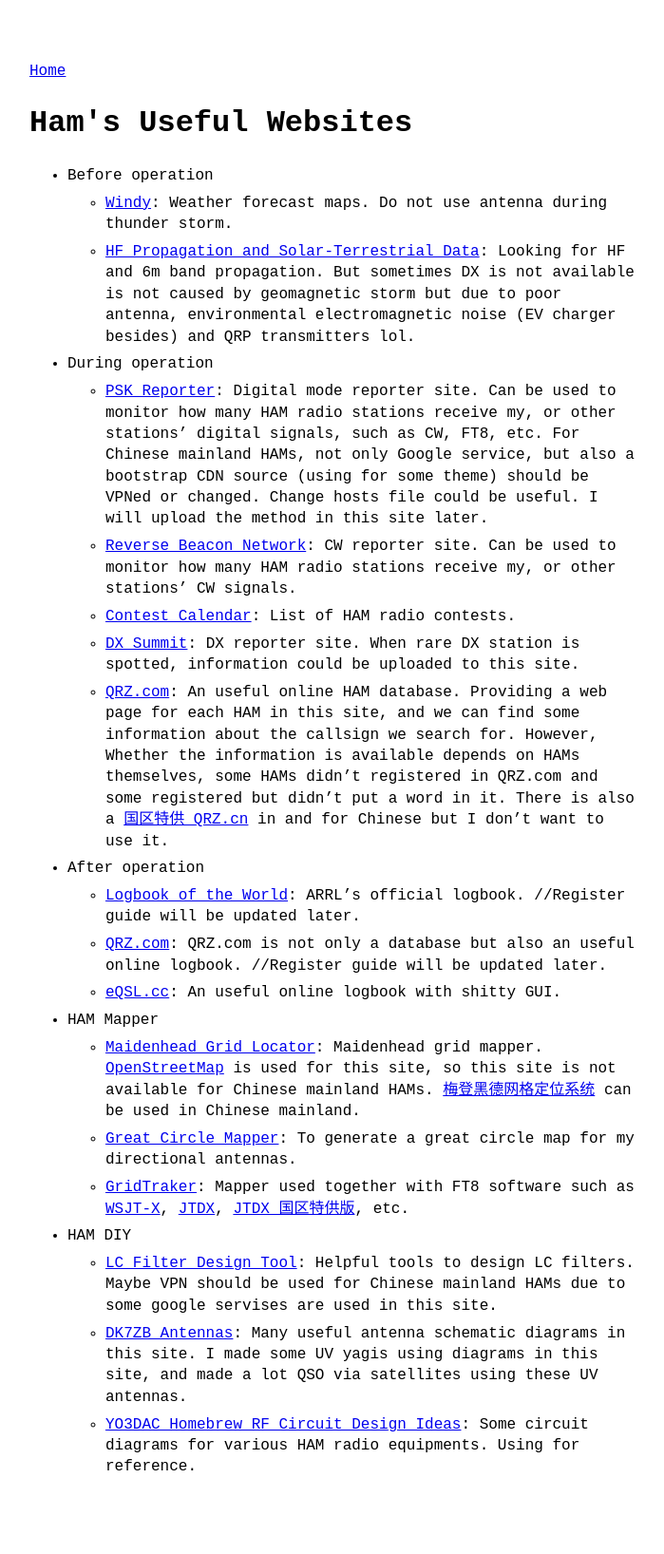
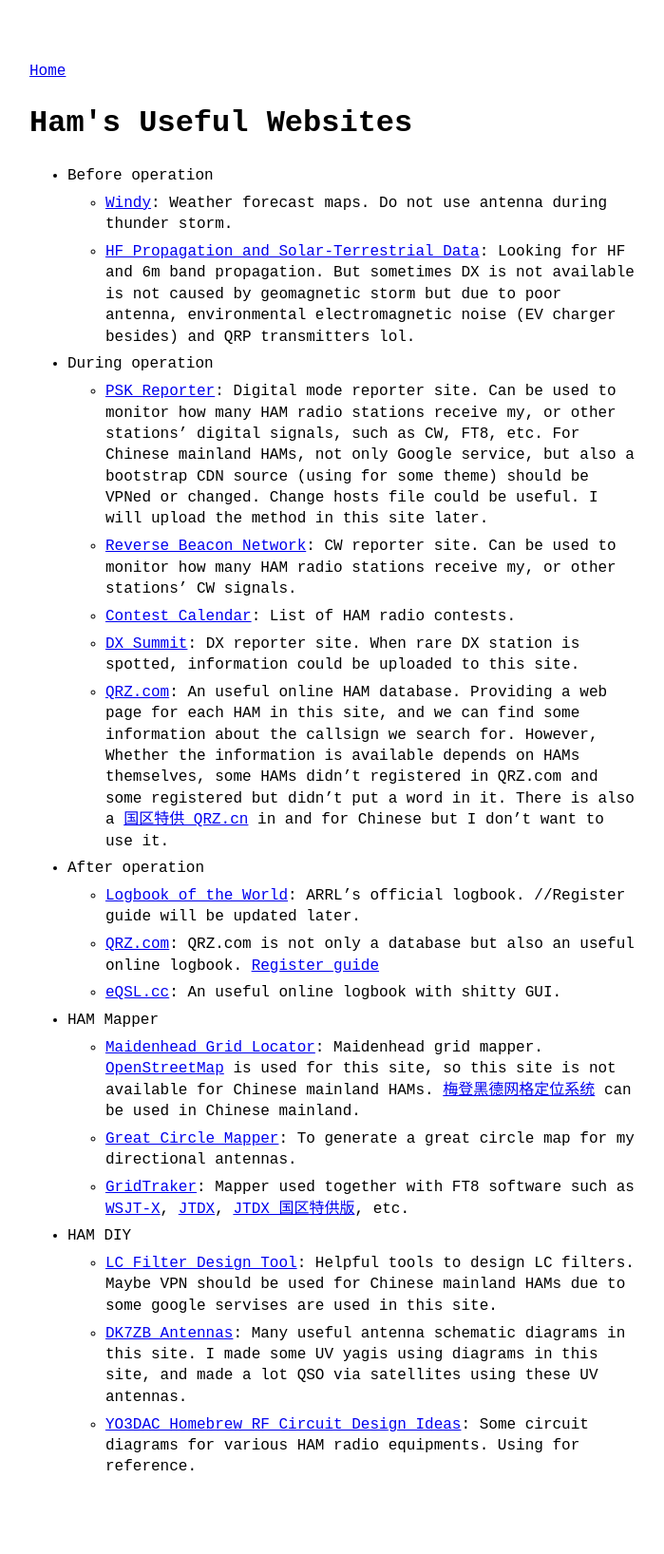
Before and after one commit to Yurihou/yurihou.github.io, a Jekyll site: the page built from hamtools.md, in a window 1280 px wide. Shown: the whole page at 95% size, without its empty margins (289-988 px from the left). Built offline with Jekyll 4.4.1, drawn with Linux system fonts in a browser that asks for light colours.

Commit message:
Update hamtools.md

```diff
--- a/hamtools.md
+++ b/hamtools.md
@@ -14,7 +14,7 @@ title: Ham's Useful Websites
   - [QRZ.com](https://www.qrz.com/): An useful online HAM database. Providing a web page for each HAM in this site, and we can find some information about the callsign we search for. However, Whether the information is available depends on HAMs themselves, some HAMs didn't registered in QRZ.com and some registered but didn't put a word in it. There is also a [国区特供 QRZ.cn](http://www.qrz.cn/) in and for Chinese but I don't want to use it.
 - After operation
   - [Logbook of the World](https://lotw.arrl.org/): ARRL's official logbook. //Register guide will be updated later.
-  - [QRZ.com](https://www.qrz.com/): QRZ.com is not only a database but also an useful online logbook. //Register guide will be updated later.
+  - [QRZ.com](https://www.qrz.com/): QRZ.com is not only a database but also an useful online logbook. [Register guide](https://yurihou.github.io/2023/12/18/QRZ.com-%E7%BD%91%E7%AB%99%E6%B3%A8%E5%86%8C%E6%8C%87%E5%8D%97.html)
   - [eQSL.cc](https://www.eqsl.cc/): An useful online logbook with shitty GUI.
 - HAM Mapper
   - [Maidenhead Grid Locator](https://www.f5len.org/tools/locator/): Maidenhead grid mapper. [OpenStreetMap](https://www.openstreetmap.org/) is used for this site, so this site is not available for Chinese mainland HAMs. [梅登黑德网格定位系统](http://sjzham.cn/grid/) can be used in Chinese mainland.
```
